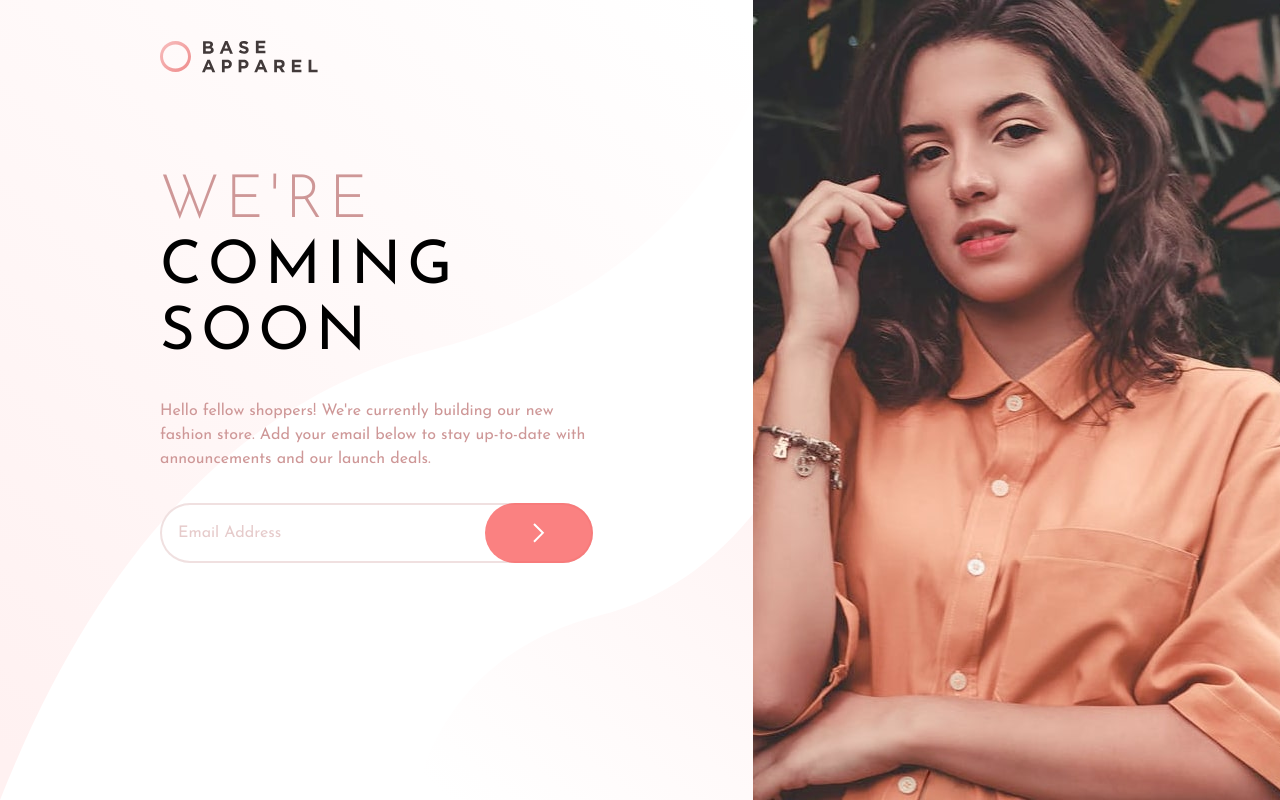
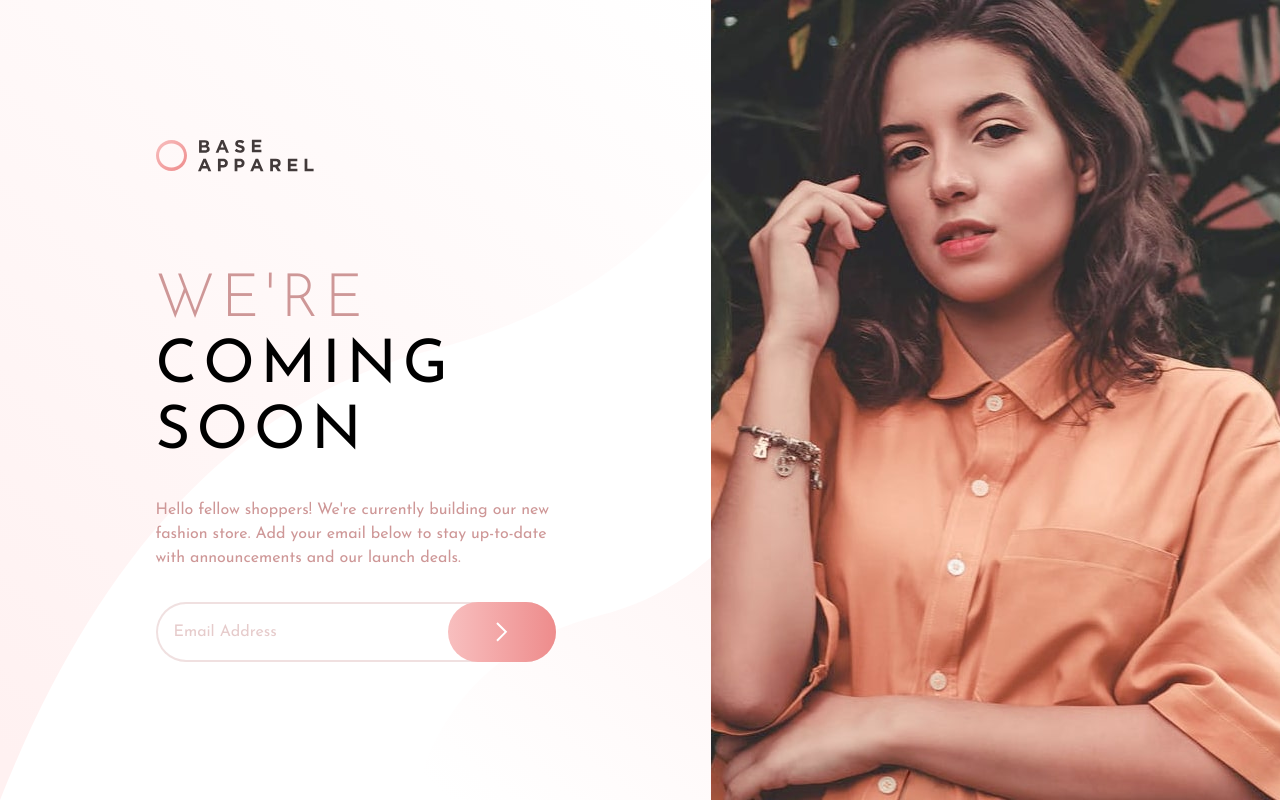
Before and after one commit to guitarcade/base-apparel-coming-soon, a Next.js app: page / in a window 1280 px wide. Built offline with nearby package versions, Linux system fonts and the light colour scheme.

Commit message:
finished desktop layout

```diff
--- a/app/globals.css
+++ b/app/globals.css
@@ -3,9 +3,9 @@
 @tailwind utilities;
 
 
+
 body {
-  background: linear-gradient(135deg, hsl(0, 0%, 100%), hsl(0, 100%, 98%)),
-              linear-gradient(135deg, hsl(0, 80%, 86%), hsl(0, 74%, 74%));
+  background: linear-gradient(135deg, hsl(0, 0%, 100%), hsl(0, 100%, 98%));
   background-image: url('../public/bg-pattern-desktop.svg');
   background-repeat: no-repeat;
 }
--- a/app/page.tsx
+++ b/app/page.tsx
@@ -5,9 +5,9 @@ import submitIcon from "../public/icon-arrow.svg";
 
 export default function Home() {
   return (
-    <main className="grid min-h-screen place-content-center">
-      <div className="grid grid-cols-[1fr_.7fr] max-w-[1440px]">
-        <div className="flex flex-col items-start px-40 py-10">
+    <main className="grid grid-cols-[1fr_.8fr]">
+      <div className="flex flex-col py-10 place-self-center">
+        <div className="max-w-[400px]">
           <Image src={logo} width={158} height={33} alt="" />
           <div className="grid gap-8">
             <h1 className="text-6xl uppercase mt-24 tracking-widest leading-[1.1em]">
@@ -26,7 +26,7 @@ export default function Home() {
               />
               <button
                 type="submit"
-                className="bg-primary-red-2/80 px-12 py-4 rounded-full right-0 h-full absolute"
+                className="bg-gradient-to-r from-btn-start to-btn-end px-12 py-4 rounded-full right-0 h-full absolute"
               >
                 <Image
                   src={submitIcon}
@@ -36,6 +36,7 @@ export default function Home() {
                   className=""
                 />
               </button>
+            </div>
           </div>
         </div>
       </div>
@@ -49,7 +50,6 @@ export default function Home() {
           />
         </div>
       </div>
-      </div>
     </main>
   );
 }
--- a/tailwind.config.js
+++ b/tailwind.config.js
@@ -11,6 +11,9 @@ module.exports = {
         "primary-red-1":"hsl(0, 36%, 70%)",
         "primary-red-2":"hsl(0, 93%, 68%)",
         "neutral-red-1":"hsl(0, 6%, 24%)",
+        "btn-start":"hsl(0, 80%, 86%)",
+        "btn-end":"hsl(0, 74%, 74%)",
+        // "button-bg":"linear-gradient(135deg, hsl(0, 80%, 86%), hsl(0, 74%, 74%))",
       },
     },
   },
```
Lines whose indentation alone changed are shown as unchanged.
